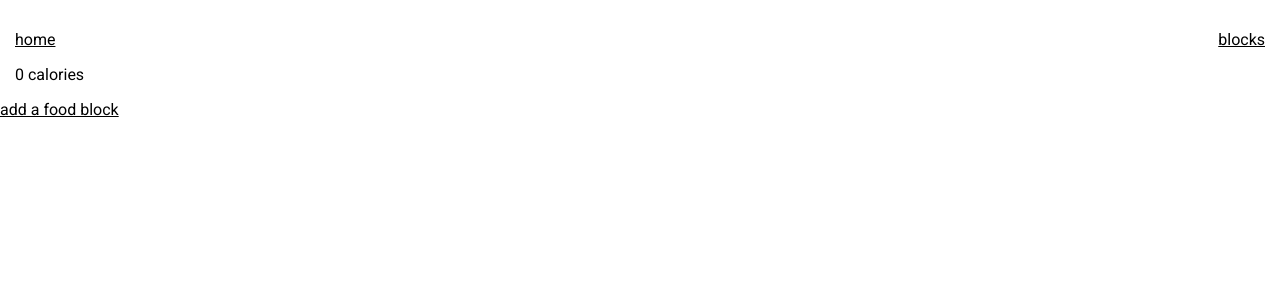
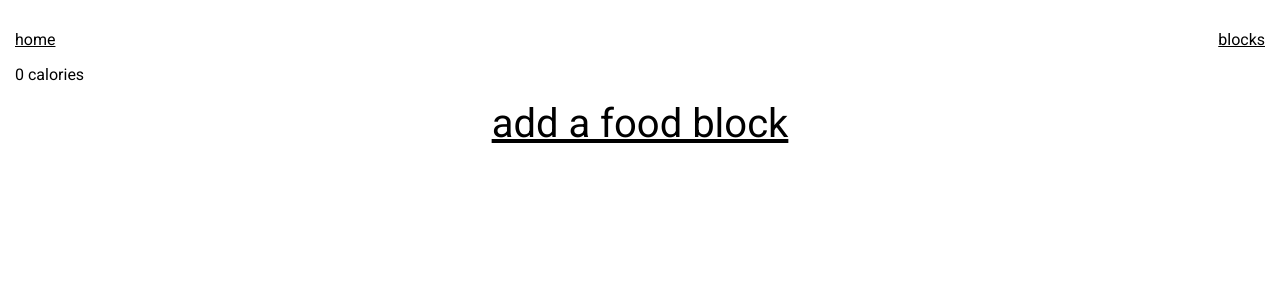
Before and after one commit to colorlessenergy/calorie-tracker, a Next.js app: page /day/1 in a window 1280 px wide. Shown: the top 300 px of the page. Built offline with nearby package versions, Linux system fonts and the light colour scheme.

Commit message:
add text and block classes

```diff
--- a/styles/module.scss
+++ b/styles/module.scss
@@ -77,6 +77,10 @@
   font-size: 20px;
 }
 
+.text-large {
+  font-size: 40px;
+}
+
 .text-small {
   font-size: 14px;
 }
@@ -85,6 +89,10 @@
   color: #606060;
 }
 
+.d-block {
+  display: block;
+}
+
 .circle {
   border-radius: 50%;
   height: 20px;
```
